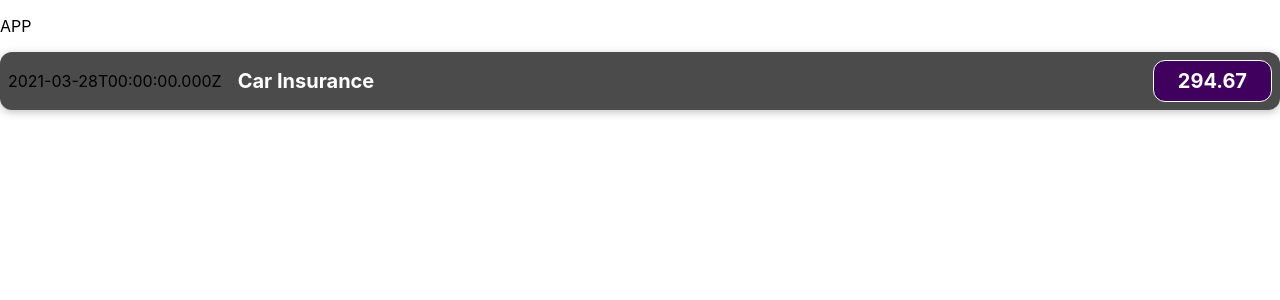
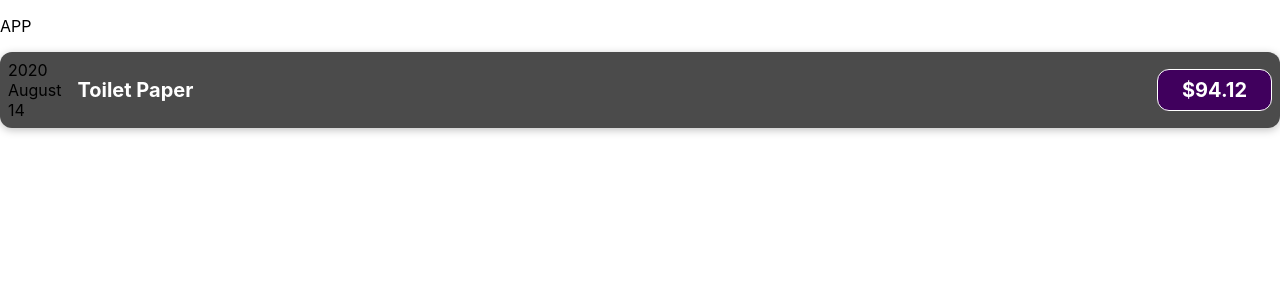
Before and after one commit to sabrina-martorelli/expense_tracker, a React (Create React App) app: page / in a window 1280 px wide. Shown: the top 300 px of the page. Built offline with nearby package versions, Linux system fonts and the light colour scheme.

Commit message:
Amends dates on ExpenseItems

```diff
--- a/src/App.js
+++ b/src/App.js
@@ -3,11 +3,40 @@
 import ExpenseItem from './components/ExpenseItem';
 
 function App() {
+
+  const expenses = [
+    {
+      id: 'e1',
+      title: 'Toilet Paper',
+      amount: 94.12,
+      date: new Date(2020, 7, 14),
+    },
+    { id: 'e2', title: 'New TV', amount: 799.49, date: new Date(2021, 2, 12) },
+    {
+      id: 'e3',
+      title: 'Car Insurance',
+      amount: 294.67,
+      date: new Date(2021, 2, 28),
+    },
+    {
+      id: 'e4',
+      title: 'New Desk (Wooden)',
+      amount: 450,
+      date: new Date(2021, 5, 12),
+    },
+  ];
+
   return (
 
     <>
     <p>APP</p>
-    <ExpenseItem></ExpenseItem>
+
+    <ExpenseItem
+    expenseDate={expenses[0].date}
+    expenseTitle={expenses[0].title}
+    expenseAmount={expenses[0].amount}
+    ></ExpenseItem>
+
     </>
   );
 }
--- a/src/components/ExpenseItem.js
+++ b/src/components/ExpenseItem.js
@@ -1,18 +1,23 @@
 
 import './ExpenseItem.css';
 
-function ExpenseItem() {
+function ExpenseItem(props) {
 
-    const expenseDate = new Date(2021, 2, 28);
-    const expenseTitle ="Car Insurance";
-    const expenseAmount = 294.67;
+   const year = props.expenseDate.toLocaleString('en-GB', {year: "numeric"});
+   const month =  props.expenseDate.toLocaleString('en-GB', {month: "long"});
+   const day =  props.expenseDate.toLocaleString('en-GB', {day: "numeric"});
 
     return (
         <div className="expense-item">
-            <div>{expenseDate.toISOString()}</div>
+           <div>
+            <div>{year}</div>
+            <div>{month}</div>
+            <div>{day}</div>
+
+            </div>
             <div className="expense-item__description">
-                <h2>{expenseTitle}</h2>
-                <div className="expense-item__price">{expenseAmount}</div>
+                <h2>{props.expenseTitle}</h2>
+                <div className="expense-item__price">${props.expenseAmount}</div>
             </div>
         </div>
     );
```
